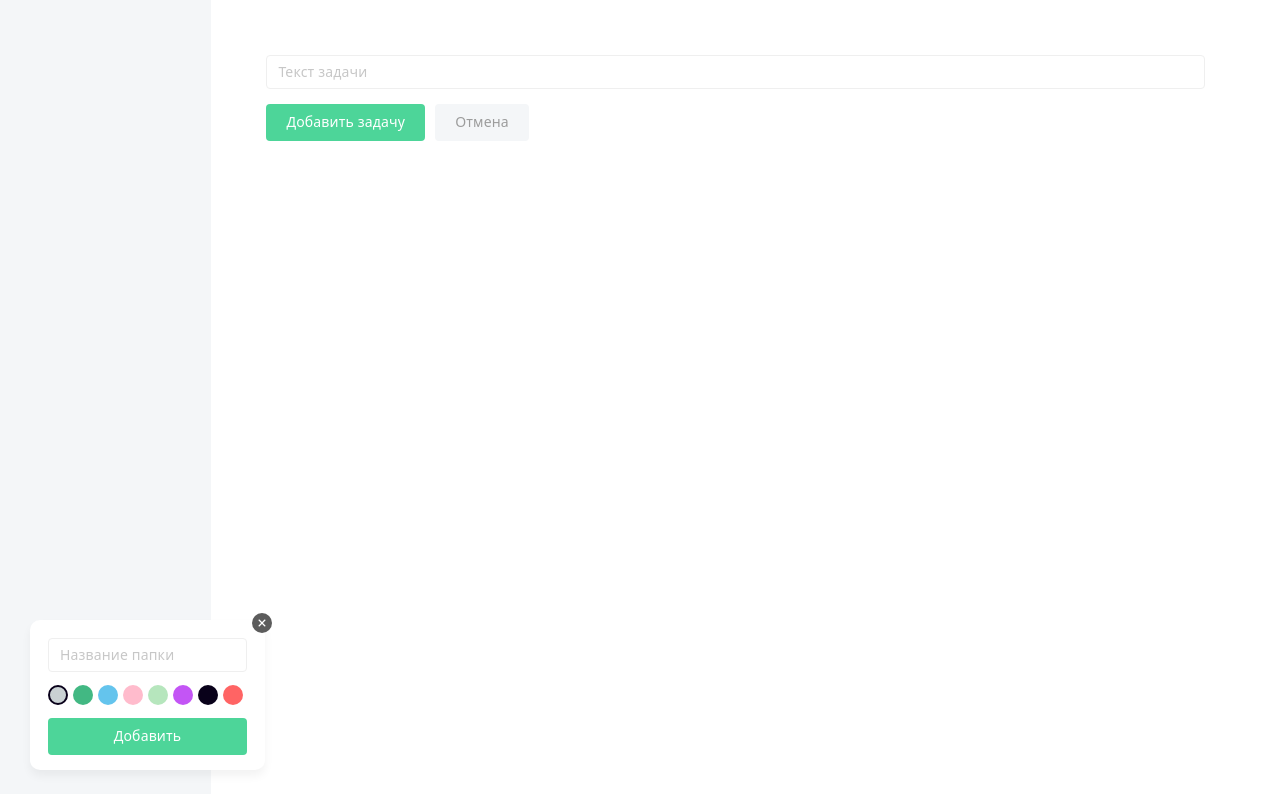
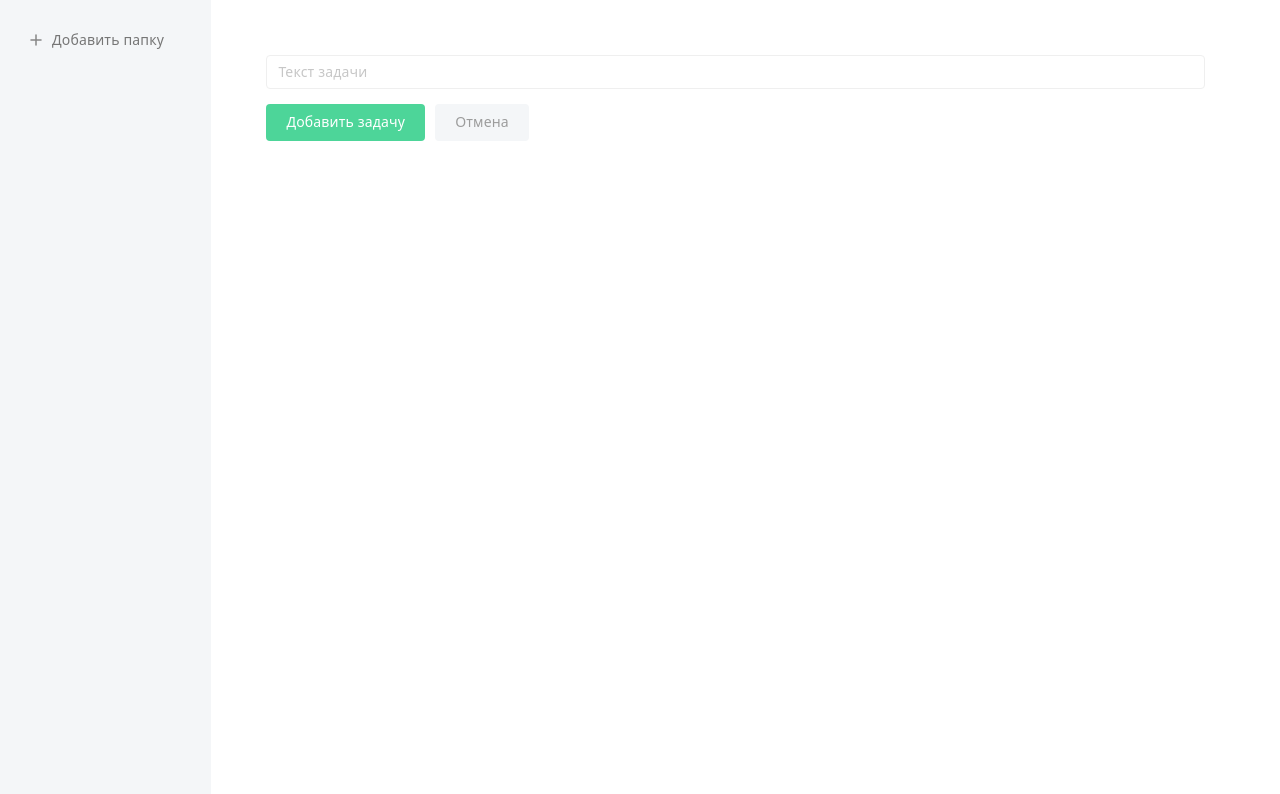
Before and after one commit to LuckyFoxCode/R_todo, a React (Vite) app: page / in a window 1280 px wide. Shown: the top 794 px of the page. Built offline with nearby package versions, Linux system fonts and the light colour scheme.

Commit message:
:bug: Fix AddFolder component.

```diff
--- a/src/components/Aside/Aside.tsx
+++ b/src/components/Aside/Aside.tsx
@@ -4,7 +4,7 @@ import { FC, useState } from 'react';
 import styles from './Aside.module.scss';
 
 export const Aside: FC = () => {
-  const [showPopup, setShowPopup] = useState<boolean>(true);
+  const [showPopup, setShowPopup] = useState<boolean>(false);
 
   return (
     <aside className={styles.aside}>
--- a/src/components/common/AddButton/AddButton.tsx
+++ b/src/components/common/AddButton/AddButton.tsx
@@ -1,4 +1,4 @@
-import { FC, useState } from 'react';
+import { FC } from 'react';
 import { Icon } from '..';
 
 import styles from './AddButton.module.scss';
@@ -9,14 +9,11 @@ interface AddButtonProps {
 }
 
 export const AddButton: FC<AddButtonProps> = ({ title, setShowPopup }) => {
-  const [add, setAdd] = useState<boolean>(true);
-
   const addedHandler = () => {
     setShowPopup(true);
   };
 
   return (
-    add && (
     <button
       className={styles.button}
       onClick={addedHandler}>
@@ -26,6 +23,5 @@ export const AddButton: FC<AddButtonProps> = ({ title, setShowPopup }) => {
       />
       {title}
     </button>
-    )
   );
 };
--- a/src/components/common/AddFolder/AddFolder.module.scss
+++ b/src/components/common/AddFolder/AddFolder.module.scss
@@ -28,7 +28,7 @@
     }
 
     input:checked + &_color {
-      border-color: #09011a;
+      border-color: #525252;
     }
 
     &_color {
--- a/src/components/common/AddFolder/AddFolder.tsx
+++ b/src/components/common/AddFolder/AddFolder.tsx
@@ -1,4 +1,4 @@
-import { FC, Fragment, useState } from 'react';
+import { ChangeEvent, FC, FormEvent, Fragment, useState } from 'react';
 import { CustomButton, CustomInput, Icon } from '..';
 import styles from './AddFolder.module.scss';
 
@@ -9,43 +9,50 @@ interface AddFolderProps {
 interface ColorsDataProps {
   id: string;
   color: string;
-  isChecked: boolean;
 }
 
 const colorsData: ColorsDataProps[] = [
-  { id: 'c1', color: '#C9D1D3', isChecked: true },
-  { id: 'c2', color: '#42B883', isChecked: false },
-  { id: 'c3', color: '#64C4ED', isChecked: false },
-  { id: 'c4', color: '#FFBBCC', isChecked: false },
-  { id: 'c5', color: '#B6E6BD', isChecked: false },
-  { id: 'c6', color: '#C355F5', isChecked: false },
-  { id: 'c7', color: '#09011A', isChecked: false },
-  { id: 'c8', color: '#FF6464', isChecked: false },
+  { id: 'c1', color: '#C9D1D3' },
+  { id: 'c2', color: '#42B883' },
+  { id: 'c3', color: '#64C4ED' },
+  { id: 'c4', color: '#FFBBCC' },
+  { id: 'c5', color: '#B6E6BD' },
+  { id: 'c6', color: '#C355F5' },
+  { id: 'c7', color: '#09011A' },
+  { id: 'c8', color: '#FF6464' },
 ];
 
 export const AddFolder: FC<AddFolderProps> = ({ setShowPopup }) => {
-  const [colorCheck, setColorCheck] = useState<string>('#C9D1D3');
+  const [inputValue, setInputValue] = useState<string>('');
+  const [colorChecked, setColorChecked] = useState<string>('#C9D1D3');
 
-  const closeModal = () => {
+  const handleFormSubmit = (e: FormEvent) => {
+    e.preventDefault();
+
+    console.log('Added folder', { id: '01', title: inputValue, color: colorChecked });
+    setInputValue('');
     setShowPopup(false);
   };
 
   return (
-    <form className={styles.form}>
+    <form
+      className={styles.form}
+      onSubmit={handleFormSubmit}>
       <CustomInput
         placeholder='Название папки'
-        onChange={(e) => console.log(e.target.value)}
+        onChange={(e: ChangeEvent<HTMLInputElement>) => setInputValue(e.target.value)}
         className={styles.form__input}
       />
       <div className={styles.form__wrapper}>
         {[] &&
-          colorsData.map(({ id, color, isChecked }) => (
+          colorsData.map(({ id, color }) => (
             <Fragment key={id}>
               <input
                 type='radio'
-                name={color}
-                id={id}
-                checked={isChecked}
+                id={color}
+                value={color}
+                checked={colorChecked === color}
+                onChange={(e: ChangeEvent<HTMLInputElement>) => setColorChecked(e.target.value)}
               />
               <label
                 htmlFor={color}
@@ -61,7 +68,7 @@ export const AddFolder: FC<AddFolderProps> = ({ setShowPopup }) => {
       />
       <div
         className={styles.form__close}
-        onClick={closeModal}>
+        onClick={() => setShowPopup(false)}>
         <Icon
           name='plus'
           className={styles.form__close_icon}
```
Lines whose indentation alone changed are shown as unchanged.
